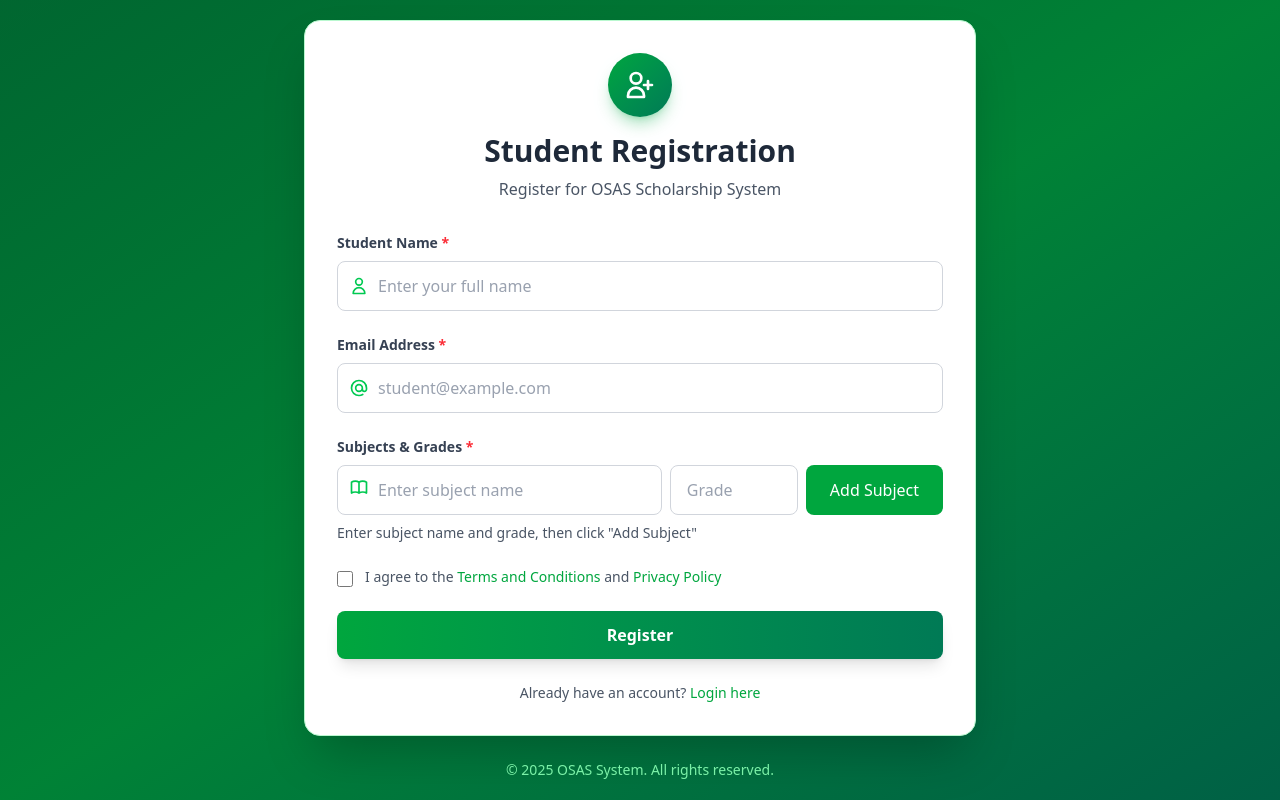
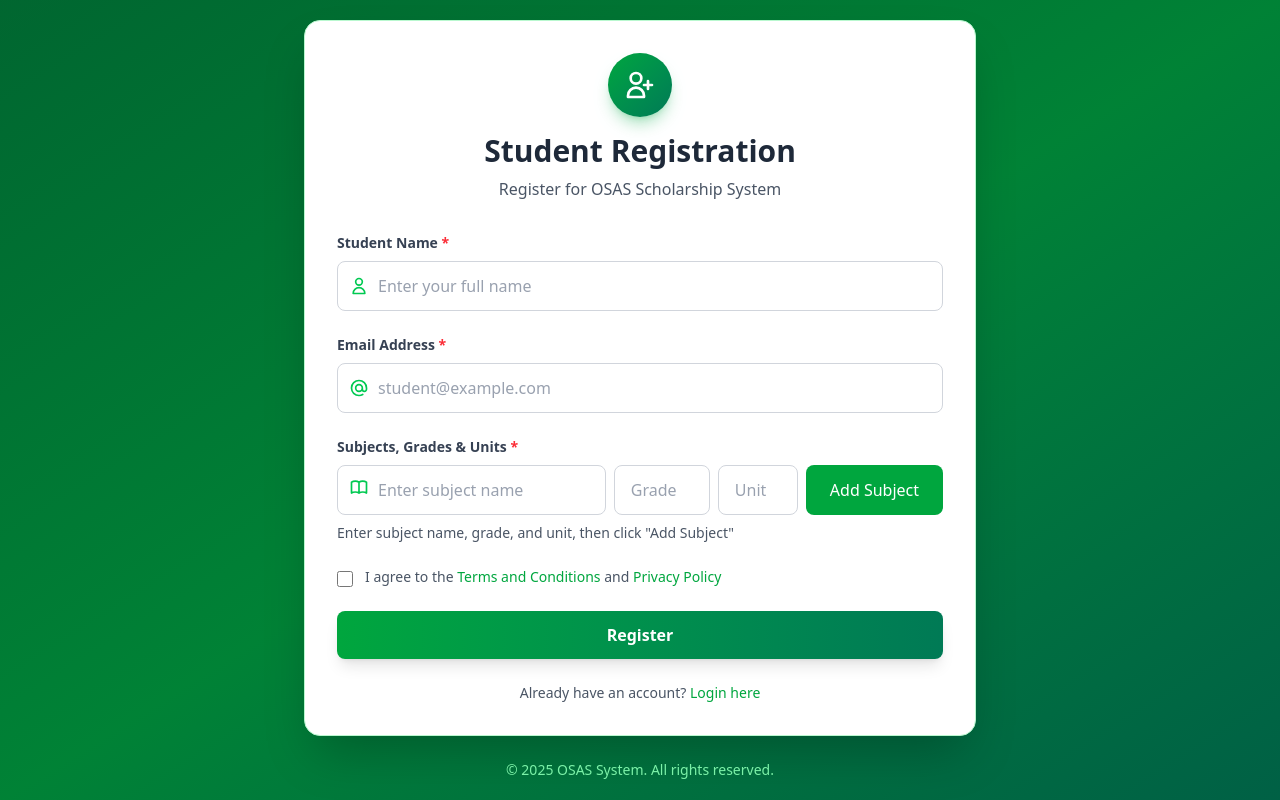
Before and after one commit to erwinLayson/OSAS-Scholarship-information-System, a React (Vite) app in the folder client/: page /register in a window 1280 px wide. Built offline with nearby package versions, Linux system fonts and the light colour scheme.

Commit message:
add a regular and irregular status in student data

```diff
--- a/client/src/components/admin/Applications.jsx
+++ b/client/src/components/admin/Applications.jsx
@@ -194,6 +194,8 @@ const Applications = () => {
                   <th className="text-left py-4 px-6 text-green-100 font-semibold">Student Name</th>
                   <th className="text-left py-4 px-6 text-green-100 font-semibold">Email</th>
                   <th className="text-left py-4 px-6 text-green-100 font-semibold">Subjects</th>
+                  <th className="text-left py-4 px-6 text-green-100 font-semibold">Total Units</th>
+                  <th className="text-left py-4 px-6 text-green-100 font-semibold">Status</th>
                   <th className="text-left py-4 px-6 text-green-100 font-semibold">Average Grade</th>
                   <th className="text-left py-4 px-6 text-green-100 font-semibold">Registered Date</th>
                   <th className="text-left py-4 px-6 text-green-100 font-semibold">Action</th>
@@ -254,7 +256,7 @@ const Applications = () => {
                             {subjects.length > 0 ? (
                               subjects.slice(0, 3).map((subj, idx) => (
                                 <span key={idx} className="px-2 py-1 bg-green-700 text-green-100 rounded text-xs">
-                                  {subj.subject}: {subj.grade}
+                                  {subj.subject}: {subj.grade} <span className="text-green-200">({subj.unit}u)</span>
                                 </span>
                               ))
                             ) : (
@@ -266,6 +268,21 @@ const Applications = () => {
                               </span>
                             )}
                           </div>
+                        </td>
+                        {/* Total Units */}
+                        <td className="py-4 px-6 text-green-200 font-bold">
+                          {subjects.length > 0 ? subjects.reduce((sum, subj) => sum + (parseFloat(subj.unit) || 0), 0) : 0}
+                        </td>
+                        {/* Regular/Irregular Status */}
+                        <td className="py-4 px-6">
+                          {(() => {
+                            const totalUnits = subjects.length > 0 ? subjects.reduce((sum, subj) => sum + (parseFloat(subj.unit) || 0), 0) : 0;
+                            if (totalUnits >= 24) {
+                              return <span className="px-3 py-1 rounded bg-green-600 text-white text-xs font-bold">Regular</span>;
+                            } else {
+                              return <span className="px-3 py-1 rounded bg-yellow-500 text-white text-xs font-bold">Irregular</span>;
+                            }
+                          })()}
                         </td>
                         <td className="py-4 px-6">
                           <div className="flex items-center gap-2">
--- a/client/src/components/admin/Students.jsx
+++ b/client/src/components/admin/Students.jsx
@@ -258,6 +258,7 @@ const [studentEditData, setStudentEditData] = useState({
                   <th className="text-left py-4 px-6 text-green-100 font-semibold">Student Name</th>
                   <th className="text-left py-4 px-6 text-green-100 font-semibold">Email</th>
                   <th className="text-left py-4 px-6 text-green-100 font-semibold">Subjects</th>
+                  <th className="text-left py-4 px-6 text-green-100 font-semibold">Status</th>
                   <th className="text-left py-4 px-6 text-green-100 font-semibold">Average</th>
                   <th className="text-left py-4 px-6 text-green-100 font-semibold">Date Approve</th>
                   <th className="text-left py-4 px-6 text-green-100 font-semibold">Actions</th>
@@ -279,6 +280,18 @@ const [studentEditData, setStudentEditData] = useState({
                           <span className="px-3 py-1 bg-green-700 text-green-100 rounded-full text-sm">
                             {Array.isArray(parseSubjects(student.subjects)) ? parseSubjects(student.subjects).length : 0} {Array.isArray(parseSubjects(student.subjects)) && parseSubjects(student.subjects).length === 1 ? 'subject' : 'subjects'}
                           </span>
+                        </td>
+                        {/* Status column */}
+                        <td className="py-4 px-6">
+                          {(() => {
+                            const subjects = parseSubjects(student.subjects);
+                            const totalUnits = subjects.length > 0 ? subjects.reduce((sum, subj) => sum + (parseFloat(subj.unit) || 0), 0) : 0;
+                            if (totalUnits >= 24) {
+                              return <span className="px-3 py-1 rounded bg-green-600 text-white text-xs font-bold">Regular</span>;
+                            } else {
+                              return <span className="px-3 py-1 rounded bg-yellow-500 text-white text-xs font-bold">Irregular</span>;
+                            }
+                          })()}
                         </td>
                         <td className="py-4 px-6">
                           <span className="text-lg font-semibold text-green-50">{average}</span>
--- a/client/src/components/applicants/ApplicantRegister.jsx
+++ b/client/src/components/applicants/ApplicantRegister.jsx
@@ -13,6 +13,7 @@ const ApplicantRegister = () => {
   });
   const [subjectInput, setSubjectInput] = useState('');
   const [gradeInput, setGradeInput] = useState('');
+  const [unitInput, setUnitInput] = useState('');
   const [subjectList, setSubjectList] = useState([]);
 
   const handleGradeInputChange = (e) => {
@@ -41,7 +42,7 @@ const ApplicantRegister = () => {
   };
 
   const handleAddSubject = () => {
-    if (subjectInput.trim() === '' || gradeInput.trim() === '') return;
+    if (subjectInput.trim() === '' || gradeInput.trim() === '' || unitInput.trim() === '') return;
 
     const raw = gradeInput.trim();
     if (!/^\d+(\.\d{0,2})?$/.test(raw)) {
@@ -56,9 +57,10 @@ const ApplicantRegister = () => {
 
     const gradeFormatted = num.toFixed(2); // ensure two decimal places like 3.00
 
-    setSubjectList(prev => [...prev, { subject: subjectInput.trim(), grade: gradeFormatted }]);
+    setSubjectList(prev => [...prev, { subject: subjectInput.trim(), grade: gradeFormatted, unit: unitInput.trim() }]);
     setSubjectInput('');
     setGradeInput('');
+    setUnitInput('');
   };
 
   const handleRemoveSubject = (index) => {
@@ -162,7 +164,7 @@ const ApplicantRegister = () => {
             {/* Subjects */}
             <div>
               <label htmlFor="subjects" className="block text-sm font-semibold text-gray-700 mb-2">
-                Subjects & Grades <span className="text-red-500">*</span>
+                Subjects, Grades & Units <span className="text-red-500">*</span>
               </label>
               <div className="flex gap-2">
                 <div className="relative flex-1">
@@ -181,7 +183,7 @@ const ApplicantRegister = () => {
                     placeholder="Enter subject name"
                   />
                 </div>
-                <div className="relative w-32">
+                <div className="relative w-24">
                   <input
                     type="text"
                     inputMode="decimal"
@@ -192,6 +194,16 @@ const ApplicantRegister = () => {
                     placeholder="Grade"
                   />
                 </div>
+                <div className="relative w-20">
+                  <input
+                    type="text"
+                    value={unitInput}
+                    onChange={e => setUnitInput(e.target.value)}
+                    onKeyPress={e => e.key === 'Enter' && (e.preventDefault(), handleAddSubject())}
+                    className="w-full px-4 py-3 bg-white text-gray-800 border border-gray-300 rounded-lg focus:outline-none focus:ring-2 focus:ring-green-500 focus:border-transparent transition duration-200 placeholder-gray-400"
+                    placeholder="Unit"
+                  />
+                </div>
                 <button
                   type="button"
                   onClick={handleAddSubject}
@@ -200,7 +212,7 @@ const ApplicantRegister = () => {
                   Add Subject
                 </button>
               </div>
-              <p className="mt-2 text-sm text-gray-600">Enter subject name and grade, then click "Add Subject"</p>
+              <p className="mt-2 text-sm text-gray-600">Enter subject name, grade, and unit, then click "Add Subject"</p>
 
               {/* Display Added Subjects */}
               {subjectList.length > 0 && (
@@ -214,6 +226,7 @@ const ApplicantRegister = () => {
                       >
                         <span className="font-medium">{item.subject}</span>
                         <span className="text-sm bg-green-600 text-white px-2 py-0.5 rounded">{item.grade}</span>
+                        <span className="text-xs bg-green-200 text-green-800 px-2 py-0.5 rounded">{item.unit} unit{item.unit === '1' ? '' : 's'}</span>
                         <button
                           type="button"
                           onClick={() => handleRemoveSubject(index)}
```
